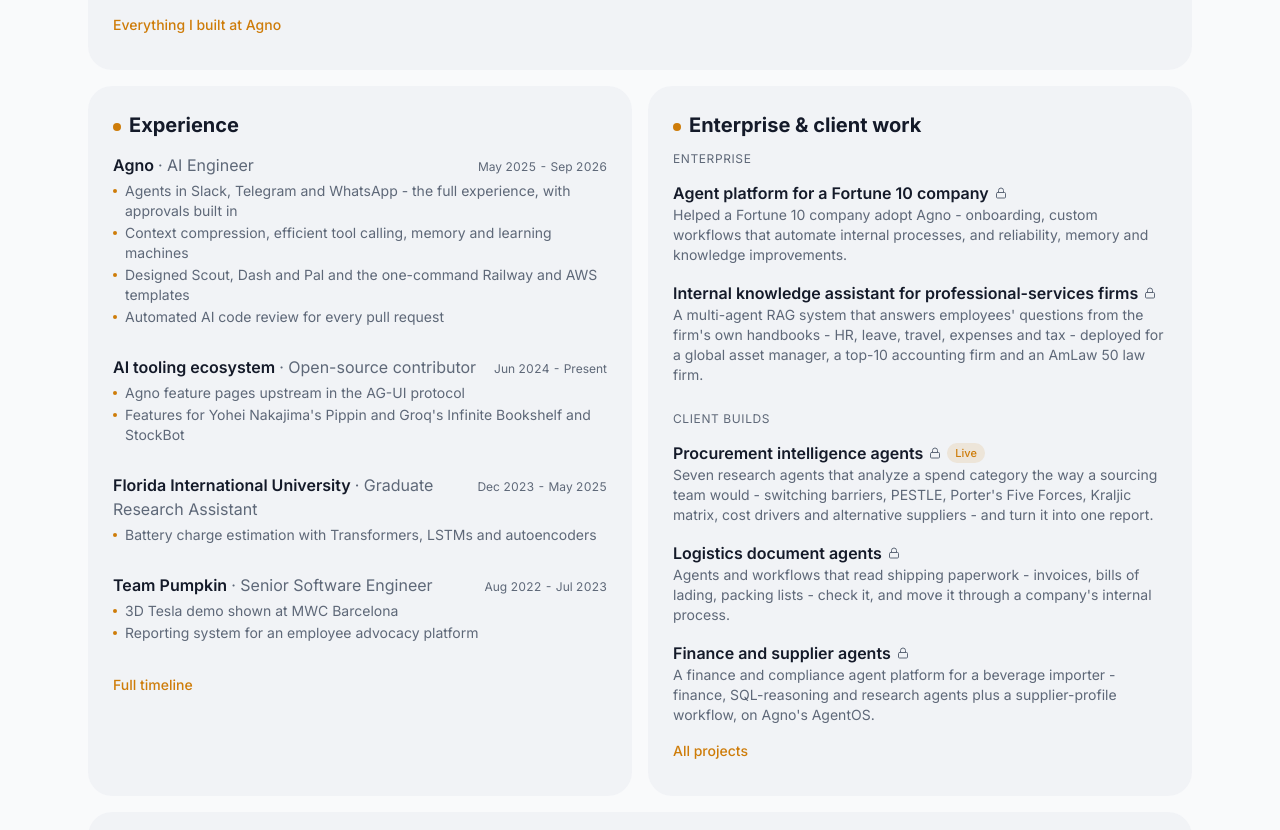
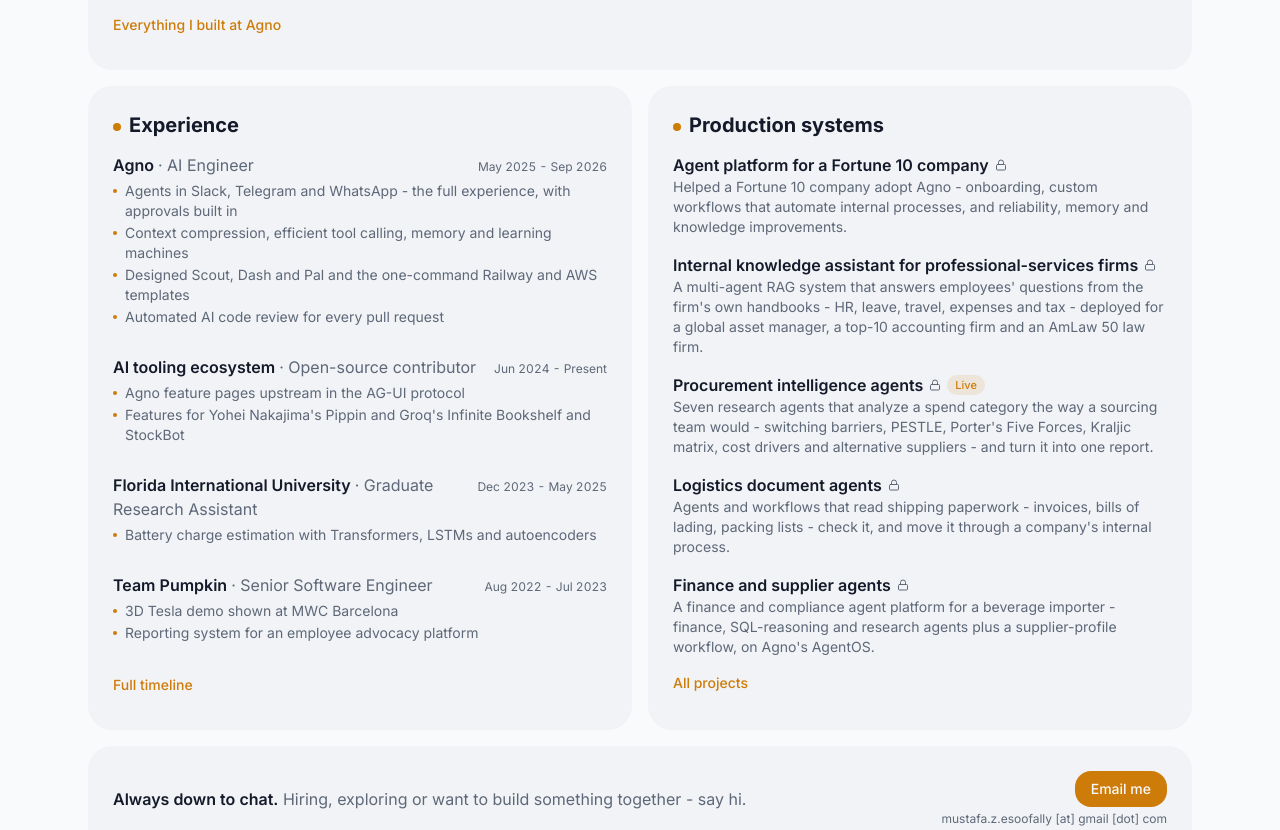
Before and after one commit to Mustafa-Esoofally/Mustafa-Esoofally.github.io, an Astro site: page / in a window 1280 px wide. Shown: the part 1466-2296 px from the top of the page. Built offline with nearby package versions, Linux system fonts and the light colour scheme; Astro itself is replaced by a stand-in of ours.

Commit message:
Merge enterprise and client work into Production systems

```diff
--- a/src/content.config.ts
+++ b/src/content.config.ts
@@ -13,7 +13,7 @@
     role: z.string().optional(),
     order: z.number().default(99),
     featured: z.boolean().default(false),
-    category: z.enum(["product", "client", "enterprise", "personal", "in-progress"]).default("personal"),
+    category: z.enum(["product", "production", "personal", "in-progress"]).default("personal"),
     status: z.string().optional(),
     private: z.boolean().default(false),
     links: z.array(link).default([]),
--- a/src/content/projects/beverage-finance-agents.mdx
+++ b/src/content/projects/beverage-finance-agents.mdx
@@ -1,8 +1,8 @@
 ---
 title: "Finance and supplier agents"
 startDate: 2025-10-01
-category: "client"
-order: 2
+category: "production"
+order: 4
 private: true
 description: "A finance and compliance agent platform for a beverage importer - finance, SQL-reasoning and research agents plus a supplier-profile workflow, on Agno's AgentOS."
 role: "Client project. I migrated it to Agno 2.0 and AgentOS, improved the supplier-profile workflow and added MySQL support."
--- a/src/content/projects/fortune-10-enterprise.mdx
+++ b/src/content/projects/fortune-10-enterprise.mdx
@@ -1,8 +1,8 @@
 ---
 title: "Agent platform for a Fortune 10 company"
 startDate: 2026-03-01
-category: "enterprise"
-order: 1
+category: "production"
+order: 0
 private: true
 description: "Helped a Fortune 10 company adopt Agno - onboarding, custom workflows that automate internal processes, and reliability, memory and knowledge improvements."
 role: "Enterprise engagement. I worked with their team on onboarding, workflows and the fixes they needed."
--- a/src/content/projects/logistics-document-agents.mdx
+++ b/src/content/projects/logistics-document-agents.mdx
@@ -1,8 +1,8 @@
 ---
 title: "Logistics document agents"
 startDate: 2025-09-04
-category: "client"
-order: 1
+category: "production"
+order: 3
 featured: false
 private: true
 description: "Agents and workflows that read shipping paperwork - invoices, bills of lading, packing lists - check it, and move it through a company's internal process."
--- a/src/content/projects/policy-assistant.mdx
+++ b/src/content/projects/policy-assistant.mdx
@@ -1,8 +1,8 @@
 ---
 title: "Internal knowledge assistant for professional-services firms"
 startDate: 2025-09-15
-category: "enterprise"
-order: 2
+category: "production"
+order: 1
 private: true
 description: "A multi-agent RAG system that answers employees' questions from the firm's own handbooks - HR, leave, travel, expenses and tax - deployed for a global asset manager, a top-10 accounting firm and an AmLaw 50 law firm."
 role: "Client project, deployed for three firms."
--- a/src/content/projects/procurement-intelligence.mdx
+++ b/src/content/projects/procurement-intelligence.mdx
@@ -1,9 +1,9 @@
 ---
 title: "Procurement intelligence agents"
 startDate: 2025-05-20
-category: "client"
+category: "production"
 status: "Live"
-order: 0
+order: 2
 featured: true
 private: true
 description: "Seven research agents that analyze a spend category the way a sourcing team would - switching barriers, PESTLE, Porter's Five Forces, Kraljic matrix, cost drivers and alternative suppliers - and turn it into one report."
--- a/src/pages/index.astro
+++ b/src/pages/index.astro
@@ -39,11 +39,8 @@
     <Card colSpan="lg:col-span-6 md:col-span-2" title="Experience">
       <ExperienceCard />
     </Card>
-    <Card colSpan="lg:col-span-6 md:col-span-2" title="Enterprise & client work">
-      <p class="m-0 mt-3 text-xs uppercase tracking-wider text-muted-foreground">Enterprise</p>
-      <Projects category="enterprise" limit={4} moreLabel="" />
-      <p class="m-0 mt-5 text-xs uppercase tracking-wider text-muted-foreground">Client builds</p>
-      <Projects category="client" limit={6} moreLabel="All projects" />
+    <Card colSpan="lg:col-span-6 md:col-span-2" title="Production systems">
+      <Projects category="production" limit={6} moreLabel="All projects" />
     </Card>
     <Card colSpan="lg:col-span-12 md:col-span-2">
       <div id="contact" class="flex scroll-mt-24 flex-col items-start justify-between gap-3 sm:flex-row sm:items-center">
--- a/src/pages/projects/index.astro
+++ b/src/pages/projects/index.astro
@@ -6,8 +6,7 @@
 const all = (await getCollection("projects")).sort((a, b) => a.data.order - b.data.order);
 const sections = [
   { key: "product", title: "Enterprise apps", blurb: "Agent apps and templates you run in your own cloud - any model, any database." },
-  { key: "enterprise", title: "Enterprise work", blurb: "Helping large companies put agents into production - described by industry." },
-  { key: "client", title: "Client builds", blurb: "Agent systems built for customers - described by industry, code is private." },
+  { key: "production", title: "Production systems", blurb: "Agent systems running in production for large companies - described by industry, code is private." },
   { key: "in-progress", title: "In progress", blurb: "What I'm building now." },
   { key: "personal", title: "Personal projects", blurb: "Things I built to learn and ship." },
 ];
```
